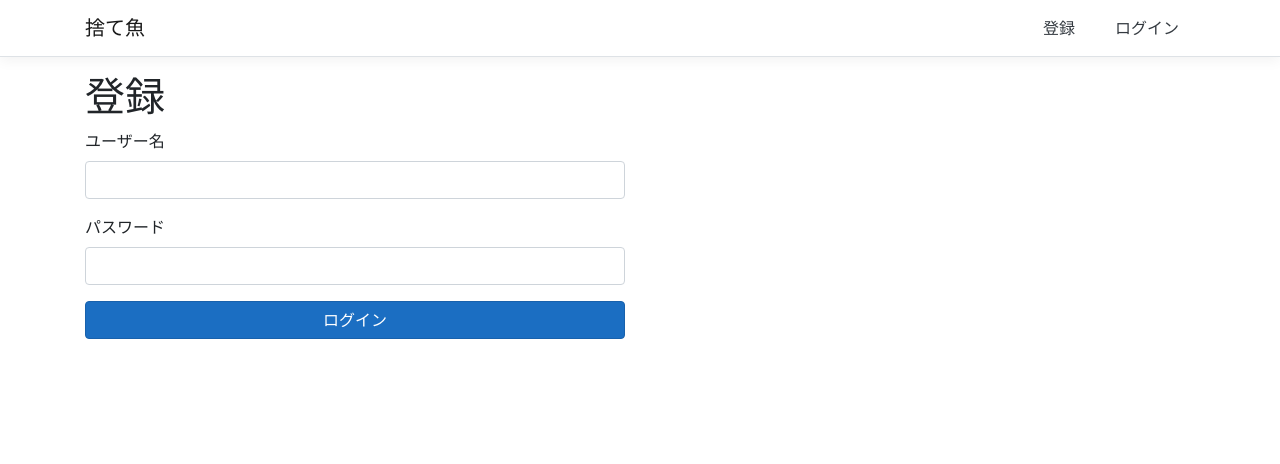
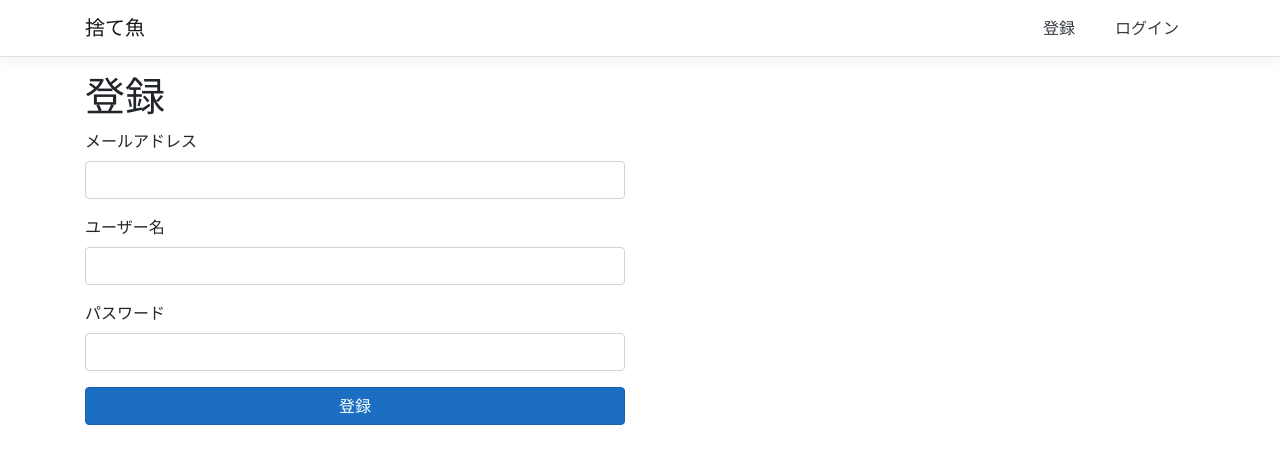
Before and after one commit to chameleonhead/suteuo, a React (Create React App) app in the folder frontend/: page /register in a window 1280 px wide. Shown: the top 464 px of the page. Built offline with nearby package versions, Linux system fonts and the light colour scheme; what normalizr would draw is missing.

Commit message:
登録フォームページの修正

```diff
--- a/frontend/src/pages/Register.tsx
+++ b/frontend/src/pages/Register.tsx
@@ -1,8 +1,8 @@
 import { Col, Row } from 'reactstrap';
-import LoginForm, { LoginFormProps } from '../components/LoginForm';
+import RegisterForm, { RegisterFormProps } from '../components/RegisterForm';
 
 export type RegisterProps = {
-    onSubmit: LoginFormProps['onSubmit']
+    onSubmit: RegisterFormProps['onSubmit']
 }
 
 export const Register = (props: RegisterProps) => {
@@ -12,7 +12,7 @@ export const Register = (props: RegisterProps) => {
             <h1>登録</h1>
             <Row>
                 <Col md="6">
-                    <LoginForm onSubmit={onSubmit} />
+                    <RegisterForm onSubmit={onSubmit} />
                 </Col>
             </Row>
         </div>
```
